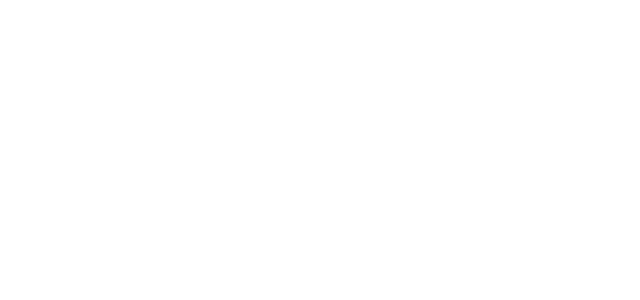
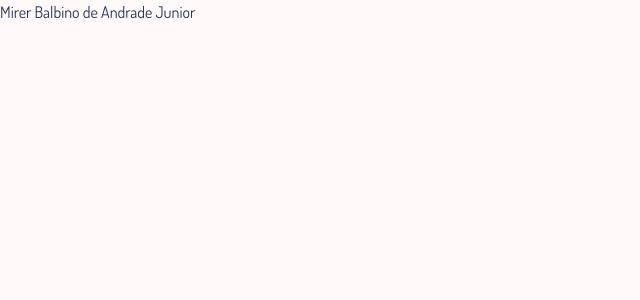
Before and after one commit to mirerjr/portfolio, a Vue app: page / in a window 1280 px wide. Shown: the top 300 px of the page, without its empty margins (0-640 px from the left). Built offline with nearby package versions, Linux system fonts and the light colour scheme.

Commit message:
chore: configure tailwind colors and  font

```diff
--- a/index.html
+++ b/index.html
@@ -1,5 +1,5 @@
 <!doctype html>
-<html lang="pt-br">
+<html lang="pt-br" class="font-dosis bg-white text-main">
   <head>
     <meta charset="UTF-8" />
     <!-- <link rel="icon" type="image/svg+xml" href="/vite.svg" /> -->
--- a/src/App.vue
+++ b/src/App.vue
@@ -1,3 +1,7 @@
 <script setup></script>
 
-<template></template>
+<template>
+  <main>
+    Mirer Balbino de Andrade Junior
+  </main>
+</template>
--- a/src/style.css
+++ b/src/style.css
@@ -0,0 +1,13 @@
+@import "tailwindcss";
+
+@theme {
+    --font-dosis: "Dosis", "sans-serif";
+    --color-main: #263657;
+    --color-black: #1E1E24;
+    --color-white: #FFF9F9;
+}
+
+@font-face {
+    font-family: "Dosis";
+    src: url("/fonts/Dosis-VariableFont_wght.ttf")
+}
```
Also changed, not shown: public/fonts/Dosis-VariableFont_wght.ttf (added).
